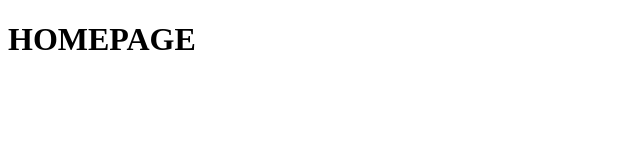
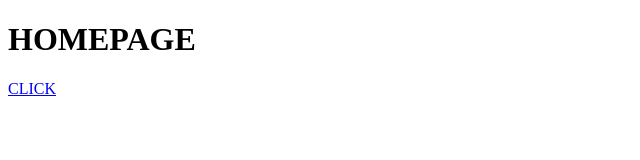
Before and after one commit to Negrea-Andrei/HTML1, a plain HTML site: page link-imagine/index.html in a window 1280 px wide. Shown: the full height of the page, 0-640 px from the left. Drawn offline with Linux system fonts and the light colour scheme.

Commit message:
Add link-imagine

```diff
--- a/link-imagine/index.html
+++ b/link-imagine/index.html
@@ -6,6 +6,7 @@
 </head>
 <body>
     <h1>HOMEPAGE</h1>
+    <a href="https://www.youtube.com/watch?v=xvFZjo5PgG0">CLICK</a>
 
 </body>
 </html>
```
